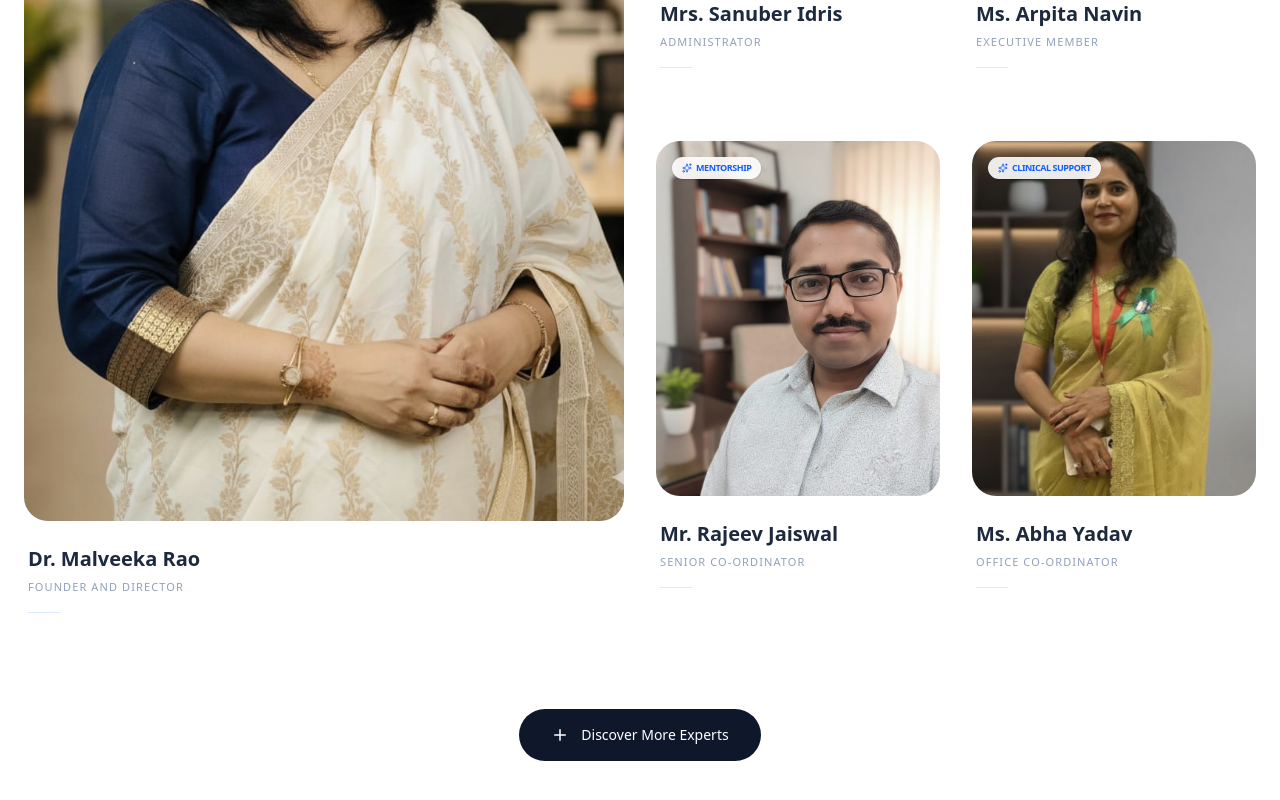
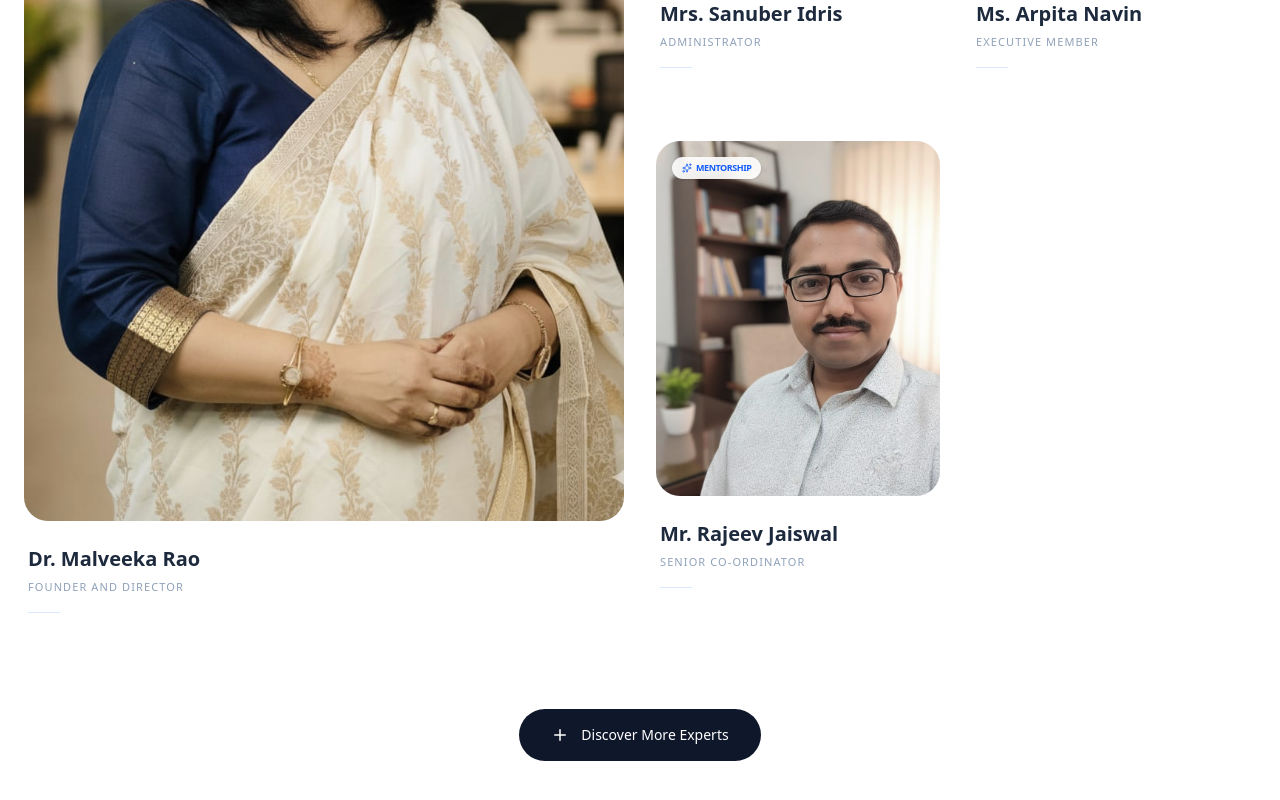
Before and after one commit to aditi73984/astitva-website, a Next.js app: page /team in a window 1280 px wide. Shown: the part 704-1504 px from the top of the page. Built offline with nearby package versions, Linux system fonts and the light colour scheme.

Commit message:
Updated team profile

```diff
--- a/app/team/page.tsx
+++ b/app/team/page.tsx
@@ -36,12 +36,13 @@ const TeamSection: React.FC = () => {
       img: "/images/team5.jpeg",
       tagline: "Mentorship"
     },
-    {
-      name: "Ms. Abha Yadav",
-      role: "Office Co-ordinator",
-      img: "/images/team6.png",
-      tagline: "Clinical Support"
-    },
+    // {
+    //   name: "Ms. Abha Yadav",
+    //   role: "Office Co-ordinator",
+    //   img: "/images/team6.png",
+    //   tagline: "Clinical Support"
+    // },
+
   ];
 
   const hiddenMembers = [
```
